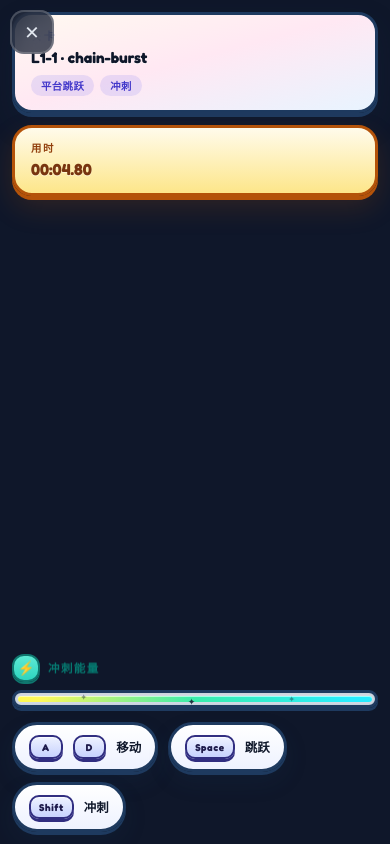
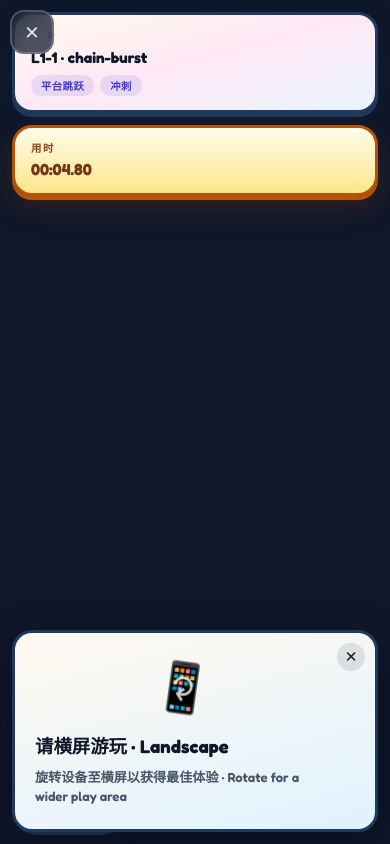
Before and after one commit to 1361320179/game.jakelee.site, a Next.js app in the folder apps/web/: page /en/games/chain-burst in a window 390 px wide. Built offline with nearby package versions, Linux system fonts and the light colour scheme.

Commit message:
fix:修复未识别手机横屏问题和无法关闭横屏提示问题

```diff
--- a/apps/web/components/game/GameContainer.tsx
+++ b/apps/web/components/game/GameContainer.tsx
@@ -27,6 +27,20 @@ function isTouchLike(): boolean {
 function readIsPortrait(): boolean {
   if (typeof window === "undefined") return false;
 
+  const vv = window.visualViewport;
+  let w = vv?.width ?? window.innerWidth;
+  let h = vv?.height ?? window.innerHeight;
+
+  if (w <= 1 || h <= 1) {
+    w = window.innerWidth || window.screen?.width || w;
+    h = window.innerHeight || window.screen?.height || h;
+  }
+
+  // Prefer the actual viewport aspect ratio. Some mobile browsers keep
+  // `screen.orientation.type` stale after rotation or while browser chrome animates.
+  if (w > h) return false;
+  if (h > w) return true;
+
   const type = screen.orientation?.type ?? "";
   if (type.includes("landscape")) return false;
   if (type.includes("portrait")) return true;
@@ -34,18 +48,6 @@ function readIsPortrait(): boolean {
   const legacy = (window as Window & { orientation?: number }).orientation;
   if (legacy === 90 || legacy === -90) return false;
   if (legacy === 0 || legacy === 180) return true;
-
-  const vv = window.visualViewport;
-  let w = vv?.width ?? window.innerWidth;
-  let h = vv?.height ?? window.innerHeight;
-
-  if (w <= 1 || h <= 1) {
-    w = window.screen?.width ?? w;
-    h = window.screen?.height ?? h;
-  }
-
-  if (w > h) return false;
-  if (h > w) return true;
 
   return window.matchMedia("(orientation: portrait)").matches;
 }
@@ -74,11 +76,25 @@ async function tryLockLandscape(): Promise<void> {
   }
 }
 
-function PortraitRotateHint({ visible }: { visible: boolean }) {
+function PortraitRotateHint({
+  visible,
+  onDismiss,
+}: {
+  visible: boolean;
+  onDismiss: () => void;
+}) {
   if (!visible) return null;
   return (
     <div className="game-portrait-hint" role="status" aria-live="polite">
       <div className="game-portrait-hint-card">
+        <button
+          type="button"
+          className="game-portrait-hint-dismiss"
+          onClick={onDismiss}
+          aria-label="关闭横屏提示"
+        >
+          ✕
+        </button>
         <div className="game-portrait-hint-icon" aria-hidden>
           <span className="game-portrait-phone">📱</span>
           <span className="game-portrait-arrow">↻</span>
@@ -100,12 +116,20 @@ export const GameContainer: React.FC<GameContainerProps> = ({
   const [dashProgress, setDashProgress] = useState(1);
   const [timeElapsed, setTimeElapsed] = useState(0);
   const [portraitHint, setPortraitHint] = useState(false);
+  const [portraitHintDismissed, setPortraitHintDismissed] = useState(false);
 
   const syncPortraitHint = useCallback(() => {
     if (typeof window === "undefined") return;
     const portrait = readIsPortrait();
-    setPortraitHint(portrait && isTouchLike());
-  }, []);
+    const shouldShowHint = portrait && isTouchLike() && !portraitHintDismissed;
+    setPortraitHint(shouldShowHint);
+
+    // Re-enable the hint the next time the device returns to landscape,
+    // so a later portrait session can still show guidance again.
+    if (!portrait && portraitHintDismissed) {
+      setPortraitHintDismissed(false);
+    }
+  }, [portraitHintDismissed]);
 
   /** After rotation, dimensions often update one frame late (iOS / Chrome). */
   const scheduleSyncPortraitHint = useCallback(() => {
@@ -204,7 +228,13 @@ export const GameContainer: React.FC<GameContainerProps> = ({
         ✕
       </Link>
 
-      <PortraitRotateHint visible={portraitHint} />
+      <PortraitRotateHint
+        visible={portraitHint}
+        onDismiss={() => {
+          setPortraitHint(false);
+          setPortraitHintDismissed(true);
+        }}
+      />
 
       <div className="game-viewport-inner">
         <div
--- a/apps/web/styles/globals.css
+++ b/apps/web/styles/globals.css
@@ -861,26 +861,50 @@ html.game-play-active body {
 
 .game-portrait-hint {
   position: fixed;
-  inset: 0;
+  top: max(16px, env(safe-area-inset-top, 0px));
+  right: max(16px, env(safe-area-inset-right, 0px));
   z-index: 80;
-  display: flex;
-  align-items: center;
-  justify-content: center;
-  padding: 24px;
-  padding-top: max(24px, env(safe-area-inset-top, 0px));
-  background: rgba(15, 23, 42, 0.92);
+  display: block;
+  padding: 0;
   font-family: var(--font-fredoka), system-ui, sans-serif;
-  pointer-events: auto;
-  text-align: center;
+  pointer-events: none;
+  text-align: left;
 }
 
 .game-portrait-hint-card {
-  max-width: 320px;
-  padding: 28px 24px;
+  position: relative;
+  width: min(320px, calc(100vw - 32px));
+  padding: 24px 44px 22px 20px;
   border-radius: 24px;
   background: linear-gradient(165deg, #fff9f0 0%, #e0f2fe 100%);
   border: 3px solid #1e3a5f;
   box-shadow: 0 16px 40px rgba(0, 0, 0, 0.35);
+  pointer-events: auto;
+}
+
+.game-portrait-hint-dismiss {
+  position: absolute;
+  top: 10px;
+  right: 10px;
+  width: 28px;
+  height: 28px;
+  display: grid;
+  place-items: center;
+  border: 0;
+  border-radius: 999px;
+  background: rgba(15, 23, 42, 0.1);
+  color: #0f172a;
+  font-size: 0.95rem;
+  cursor: pointer;
+}
+
+.game-portrait-hint-dismiss:hover {
+  background: rgba(15, 23, 42, 0.16);
+}
+
+.game-portrait-hint-dismiss:focus-visible {
+  outline: 2px solid #2563eb;
+  outline-offset: 2px;
 }
 
 .game-portrait-hint-icon {
@@ -1135,6 +1159,11 @@ html.game-play-active body {
   .game-card-link:hover {
     transform: none;
   }
+
+  .game-portrait-phone,
+  .game-portrait-arrow {
+    animation: none;
+  }
 }
 
 @media (max-width: 1024px) {
@@ -1210,4 +1239,16 @@ html.game-play-active body {
   .devlog-rail {
     display: none;
   }
+
+  .game-portrait-hint {
+    top: auto;
+    left: 12px;
+    right: 12px;
+    bottom: max(12px, env(safe-area-inset-bottom, 0px));
+  }
+
+  .game-portrait-hint-card {
+    width: 100%;
+    border-radius: 20px;
+  }
 }
```
